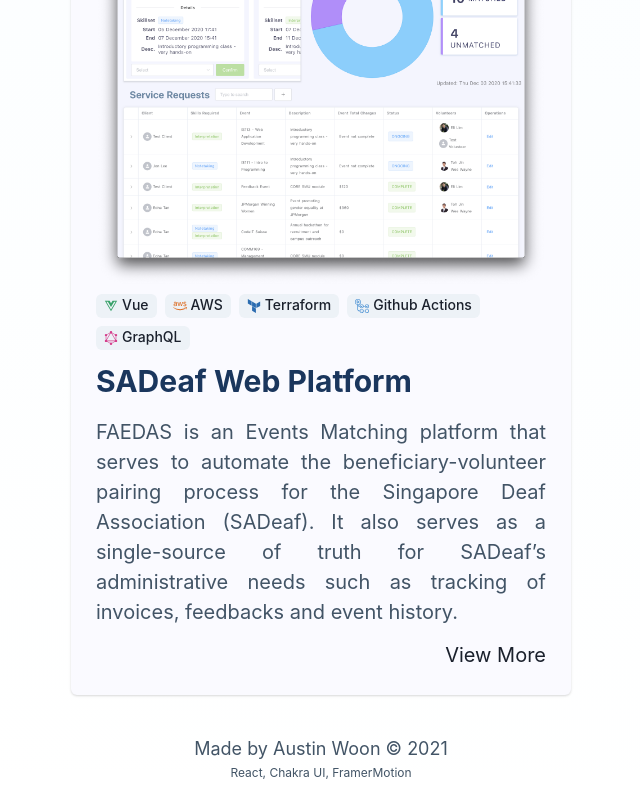
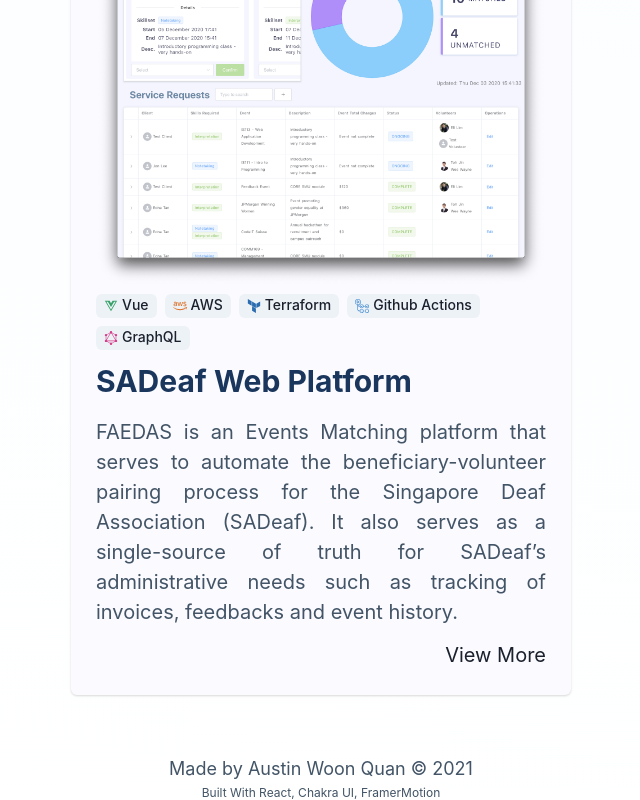
Before and after one commit to austinwoon/awqy_portfolio, a Next.js app in the folder austin-portfolio/: page / in a window 1280 px wide. Shown: the part 4642-5442 px from the top of the page, without its empty margins (319-959 px from the left). Built offline with nearby package versions, Linux system fonts and the light colour scheme.

Commit message:
Minor edit

```diff
--- a/austin-portfolio/components/Footer/Footer.jsx
+++ b/austin-portfolio/components/Footer/Footer.jsx
@@ -6,11 +6,12 @@
             align="center"
             justify={'center'}
             bgColor={'transparent'}
+            mt={5}
         >
             <Text fontSize={'lg'} pb={2}>
-                Made by Austin Woon © {new Date().getFullYear()}
+                Made by Austin Woon Quan © {new Date().getFullYear()}
             </Text>
-            <Text as={'sub'}>React, Chakra UI, FramerMotion</Text>
+            <Text as={'sub'}>Built With React, Chakra UI, FramerMotion</Text>
         </Flex>
     );
 };
```
